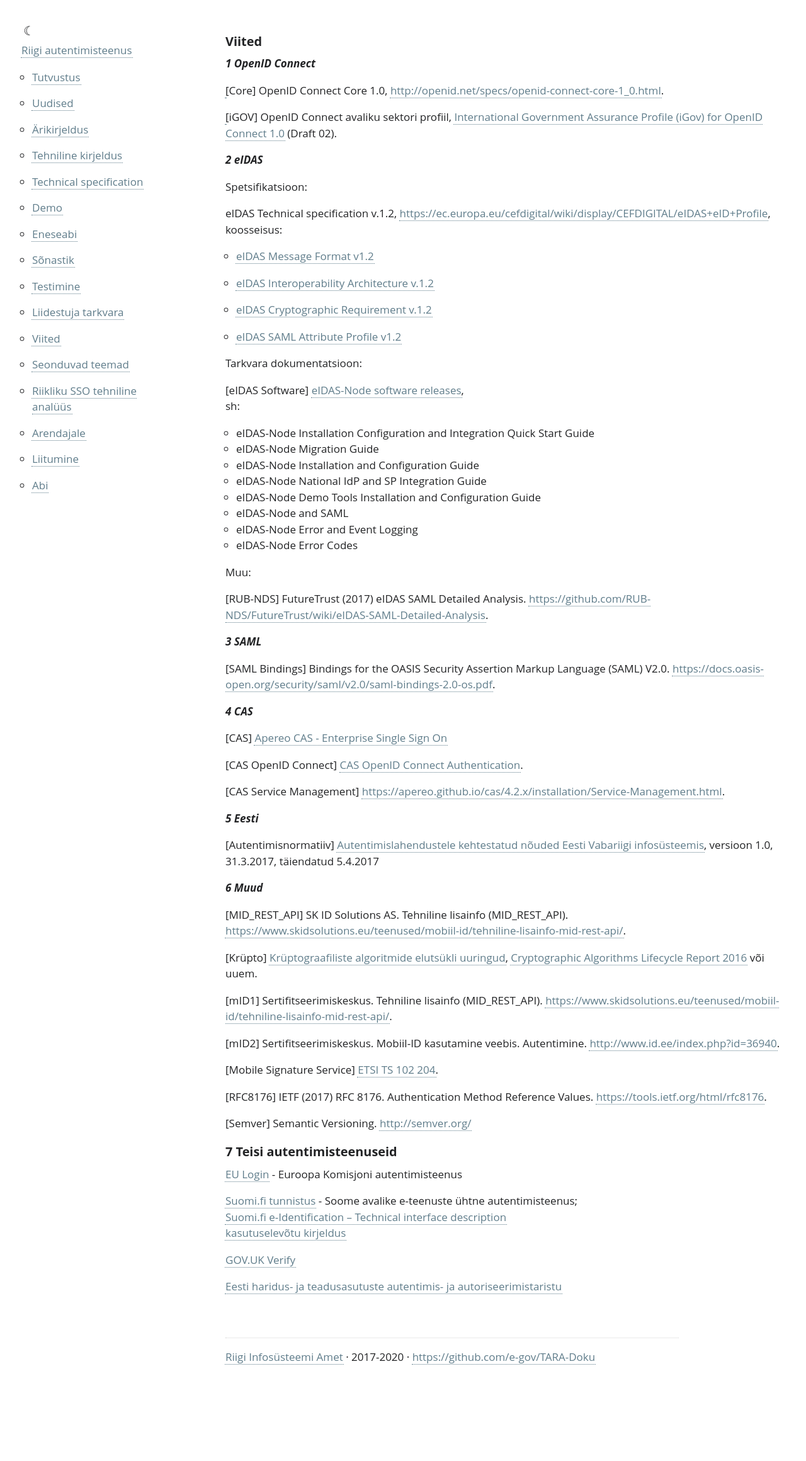
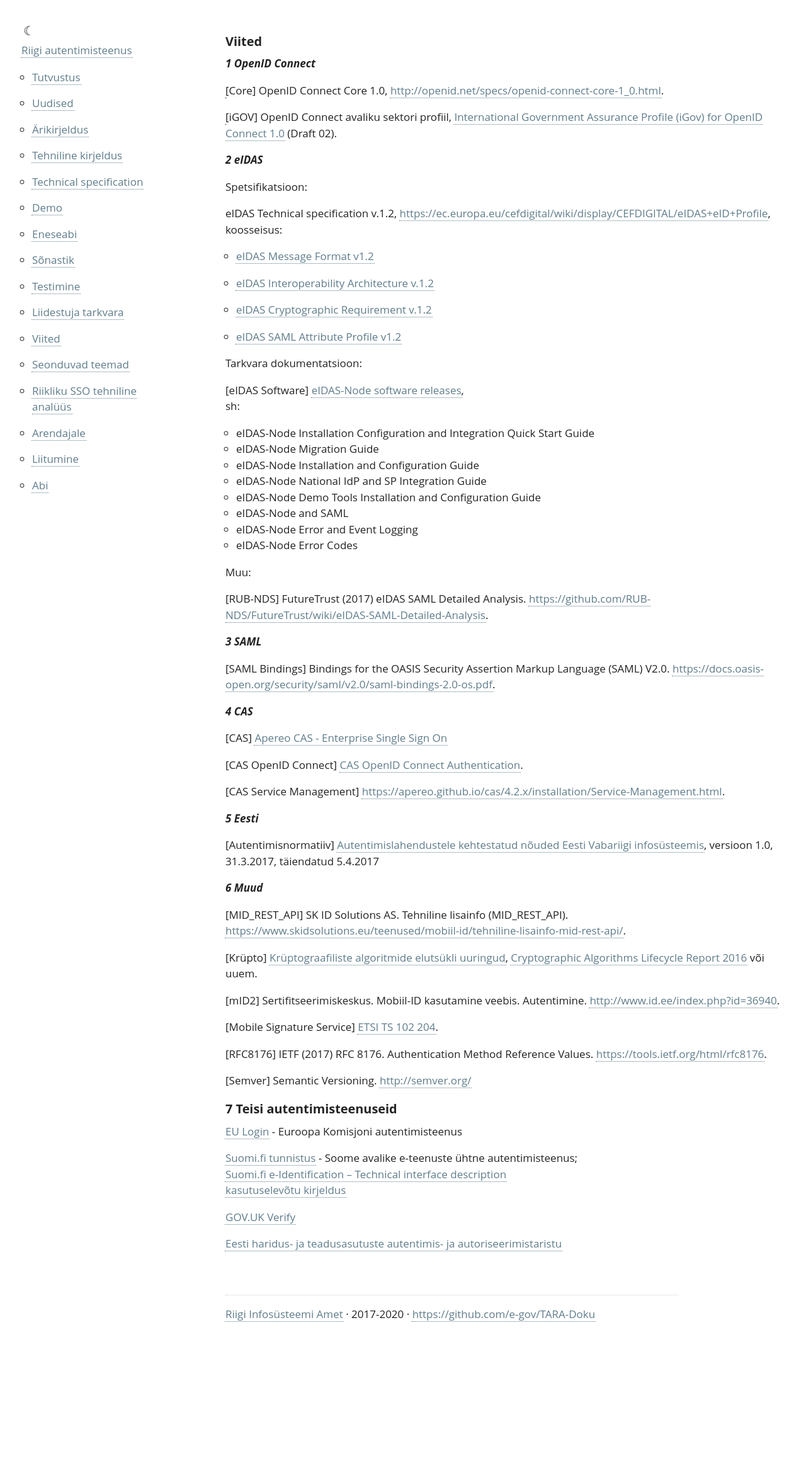
Before and after one commit to e-gov/TARA-Doku, a Jekyll site: the page built from Viited.md, in a window 1280 px wide. Shown: the whole page at 63% size. Built offline with Jekyll 4.4.1, drawn with Linux system fonts in a browser that asks for light colours; our own code applies the rules of GitHub Pages for plain Markdown files.

Commit message:
AUT-519 - Removed unnecessary reference
AUT-519

```diff
--- a/Viited.md
+++ b/Viited.md
@@ -65,8 +65,6 @@ ___6 Muud___
 
 [Krüpto] [Krüptograafiliste algoritmide elutsükli uuringud](https://www.ria.ee/ee/kruptograafiliste-algoritmide-elutsukli-uuringud.html), [Cryptographic Algorithms Lifecycle Report 2016](https://www.ria.ee/public/RIA/Cryptographic_Algorithms_Lifecycle_Report_2016.pdf) või uuem.
 
-[mID1] Sertifitseerimiskeskus. Tehniline lisainfo (MID_REST_API). [https://www.skidsolutions.eu/teenused/mobiil-id/tehniline-lisainfo-mid-rest-api/](https://www.skidsolutions.eu/teenused/mobiil-id/tehniline-lisainfo-mid-rest-api/).
-
 [mID2] Sertifitseerimiskeskus. Mobiil-ID kasutamine veebis. Autentimine. [http://www.id.ee/index.php?id=36940](http://www.id.ee/index.php?id=36940).
 
 [Mobile Signature Service] [ETSI TS 102 204](http://www.etsi.org/deliver/etsi_ts/102200_102299/102204/01.01.04_60/ts_102204v010104p.pdf).
```
